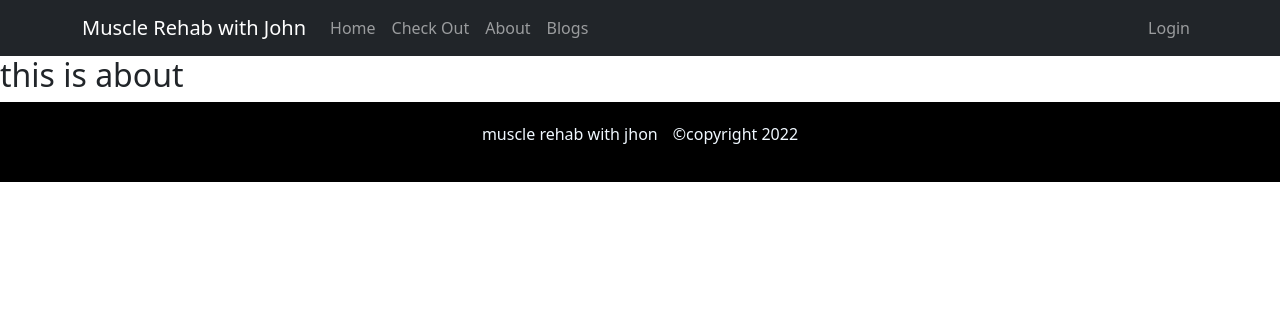
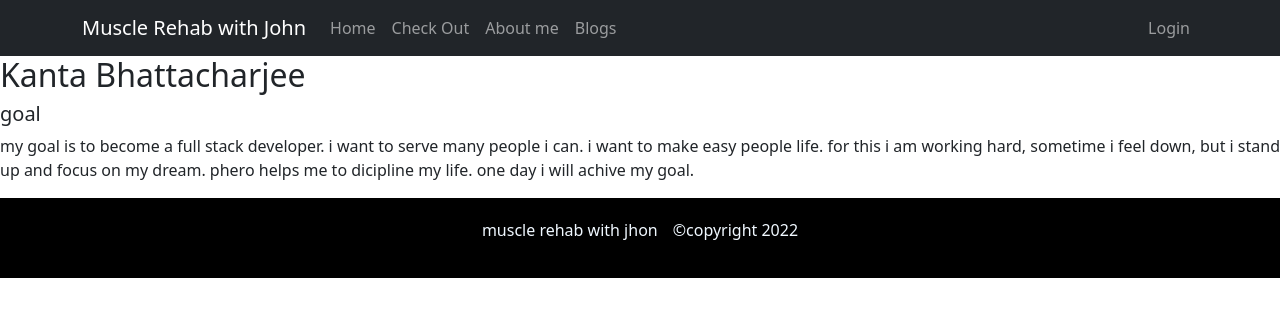
Before and after one commit to Kanto065/Gym-service-provider, a React (Create React App) app: page /about in a window 1280 px wide. Shown: the top 316 px of the page. Built offline with nearby package versions, Linux system fonts and the light colour scheme; no server answers.

Commit message:
about me added

```diff
--- a/src/Pages/About/About.js
+++ b/src/Pages/About/About.js
@@ -3,7 +3,9 @@ import React from 'react';
 const About = () => {
     return (
         <div>
-            <h2>this is about</h2>
+            <h2>Kanta Bhattacharjee</h2>
+            <h5>goal</h5>
+            <p>my goal is to become a full stack developer. i want to serve many people i can. i want to make easy people life. for this i am working hard, sometime i feel down, but i stand up and focus on my dream. phero helps me to dicipline my life. one day i will achive my goal.</p>
         </div>
     );
 };
--- a/src/Pages/Shared/Header/Header.js
+++ b/src/Pages/Shared/Header/Header.js
@@ -22,7 +22,7 @@ const Header = () => {
                         <Nav className="me-auto">
                             <Nav.Link as={Link} to="/home">Home</Nav.Link>
                             <Nav.Link as={Link} to="/checkout">Check Out</Nav.Link>
-                            <Nav.Link as={Link} to="/about">About</Nav.Link>
+                            <Nav.Link as={Link} to="/about">About me</Nav.Link>
                             <Nav.Link as={Link} to="/blogs">Blogs</Nav.Link>
                         </Nav>
                         <Nav>
```
